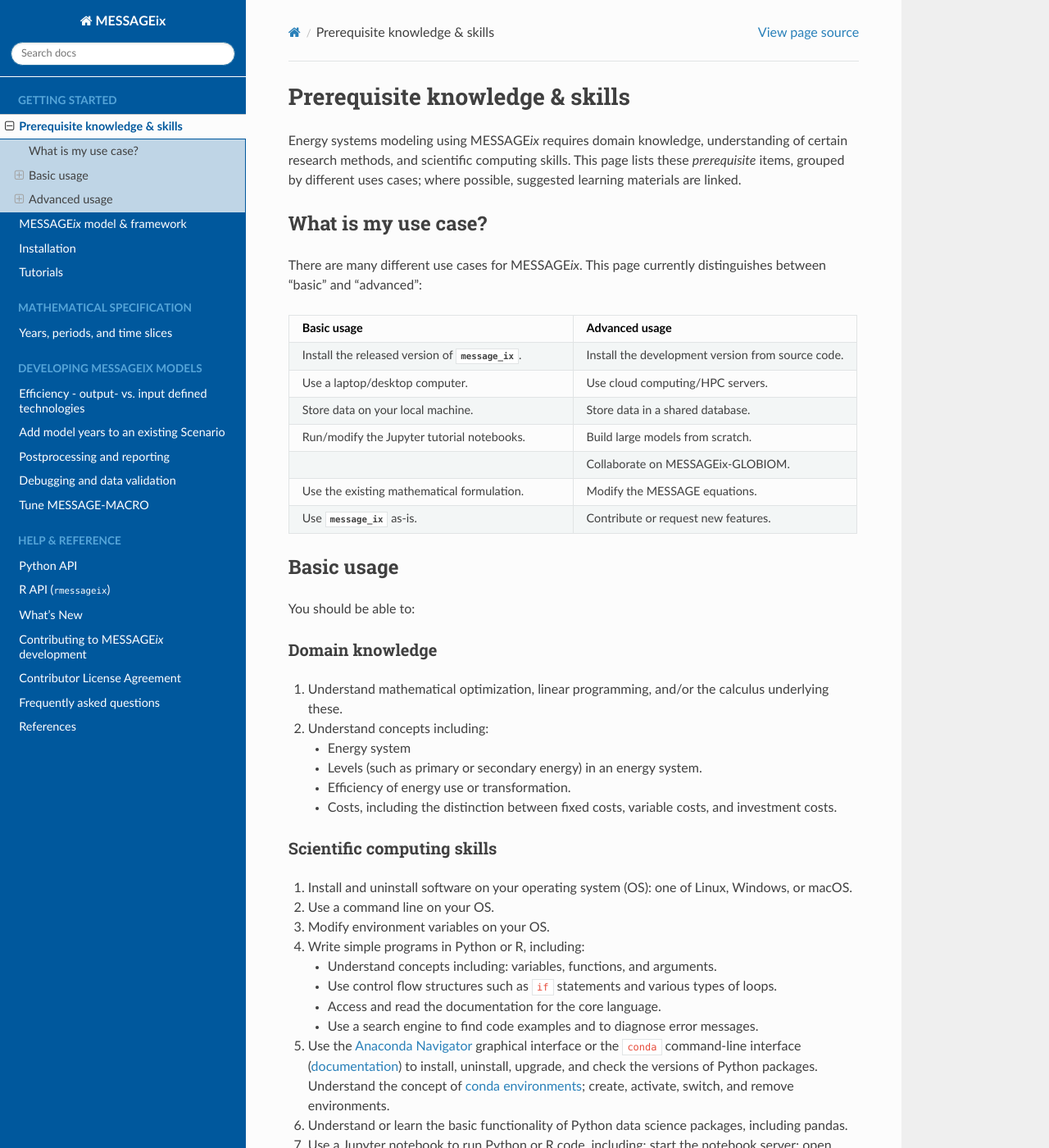
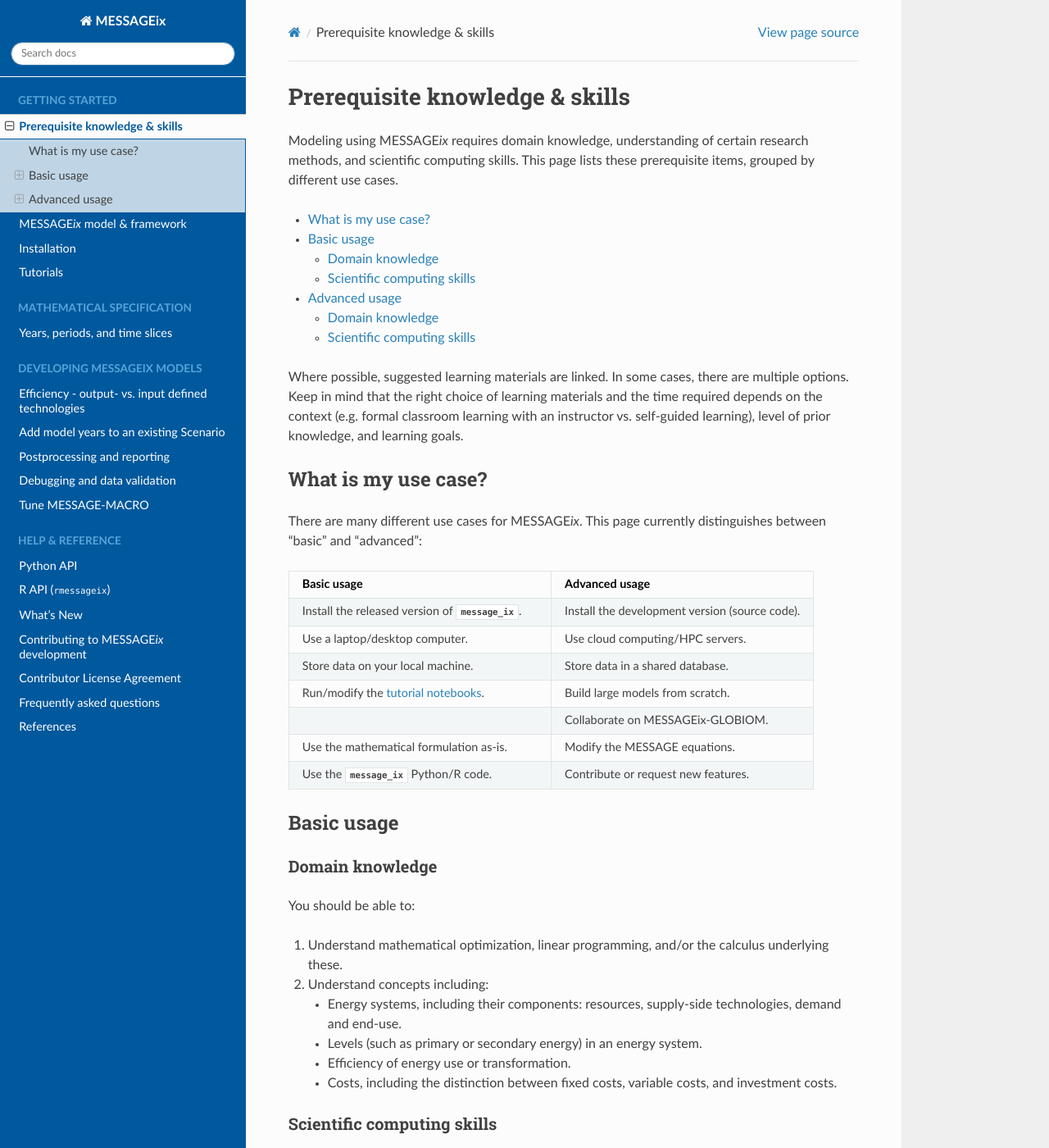
Before and after one commit to iiasa/message_ix, a Sphinx documentation site: the page built from doc/source/prereqs.rst, in a window 1280 px wide and 1400 px high. Shown: the whole window at 82% size. Built offline with Sphinx 7.4.7 and the Read the Docs theme 2.0.0, drawn with Linux system fonts in a browser that asks for light colours; pages that are not in the unit, such as notebooks, are missing from menus; some of the changed text lies outside the part shown.

Commit message:
Update prereq resources

```diff
--- a/doc/source/prereqs.rst
+++ b/doc/source/prereqs.rst
@@ -1,8 +1,14 @@
 Prerequisite knowledge & skills
 *******************************
 
-Energy systems modeling using |MESSAGEix| requires domain knowledge, understanding of certain research methods, and scientific computing skills.
-This page lists these *prerequisite* items, grouped by different uses cases; where possible, suggested learning materials are linked.
+Modeling using |MESSAGEix| requires domain knowledge, understanding of certain research methods, and scientific computing skills.
+This page lists these prerequisite items, grouped by different use cases.
+
+.. contents::
+   :local:
+
+Where possible, suggested learning materials are linked.
+In some cases, there are multiple options. Keep in mind that the right choice of learning materials and the time required depends on the context (e.g. formal classroom learning with an instructor vs. self-guided learning), level of prior knowledge, and learning goals.
 
 
 What is my use case?
@@ -18,40 +24,41 @@
    * - Basic usage
      - Advanced usage
    * - Install the released version of :mod:`message_ix`.
-     - Install the development version from source code.
+     - Install the development version (source code).
    * - Use a laptop/desktop computer.
      - Use cloud computing/HPC servers.
    * - Store data on your local machine.
      - Store data in a shared database.
-   * - Run/modify the Jupyter tutorial notebooks.
+   * - Run/modify the :doc:`tutorial notebooks <tutorials>`.
      - Build large models from scratch.
    * -
      - Collaborate on MESSAGEix-GLOBIOM.
-   * - Use the existing mathematical formulation.
+   * - Use the mathematical formulation as-is.
      - Modify the MESSAGE equations.
-   * - Use :mod:`message_ix` as-is.
+   * - Use the :mod:`message_ix` Python/R code.
      - Contribute or request new features.
 
 Basic usage
 ===========
-You should be able to:
 
 Domain knowledge
 ----------------
+You should be able to:
 
 1. Understand mathematical optimization, linear programming, and/or the calculus underlying these.
 2. Understand concepts including:
 
-   - Energy system
+   - Energy systems, including their components: resources, supply-side technologies, demand and end-use.
    - Levels (such as primary or secondary energy) in an energy system.
    - Efficiency of energy use or transformation.
    - Costs, including the distinction between fixed costs, variable costs, and investment costs.
 
 Scientific computing skills
 ---------------------------
+You should be able to:
 
 1. Install and uninstall software on your operating system (OS): one of Linux, Windows, or macOS.
-2. Use a command line on your OS.
+2. Use a command line on your OS to navigate directories and files, run commands, and view their output.
 3. Modify environment variables on your OS.
 4. Write simple programs in Python or R, including:
 
@@ -60,22 +67,32 @@
    - Access and read the documentation for the core language.
    - Use a search engine to find code examples and to diagnose error messages.
 
+   For Python, `Dive Into Python <https://diveinto.org/python3/table-of-contents.html>`_ is one beginner resource.
+   Many free and paid online courses are available.
+
 5. Use the `Anaconda Navigator <https://docs.anaconda.com/anaconda/navigator/>`_ graphical interface or the ``conda`` command-line interface (`documentation <https://docs.conda.io/projects/conda/en/latest/user-guide/tasks/manage-pkgs.html#installing-packages>`__) to install, uninstall, upgrade, and check the versions of Python packages.
    Understand the concept of `conda environments <https://docs.conda.io/projects/conda/en/latest/user-guide/concepts/environments.html>`_; create, activate, switch, and remove environments.
 6. Understand or learn the basic functionality of Python data science packages, including pandas.
+
+   - `Introductory tutorials <https://pandas.pydata.org/docs/getting_started/index.html#intro-to-pandas>`__ for pandas.
 7. Use a Jupyter notebook to run Python or R code, including: start the notebook server; open, restart, and close notebooks; create and edit cells.
 
-Resources:
+   - `Jupyter notebook <https://jupyter-notebook.readthedocs.io/en/stable/notebook.html>`_ official documentation.
+   - Video introductions to the notebook.
+     `Example 1 <https://www.youtube.com/watch?v=jZ952vChhuI>`_ by Michael Fudge (English, 7 minutes)
+     `Example 2 <https://www.youtube.com/watch?v=HW29067qVWk>`_ by Corey Schafer (English, 30 minutes), both on YouTube.
+     Many are available on other platforms.
+   - An `in-depth tutorial <https://www.datacamp.com/community/tutorials/tutorial-jupyter-notebook>`_ by Karlijn Williams on DataCamp.
 
-- `Dive Into Python <https://diveinto.org/python3/table-of-contents.html>`_.
 
 
 Advanced usage
 ==============
-Depending on the specific use case, you should be able to:
+The following items may be more or less.
 
 Domain knowledge
 ----------------
+You should be able to:
 
 1. Understand concepts including:
 
@@ -84,14 +101,21 @@
 
 Scientific computing skills
 ---------------------------
+You should be able to:
 
-1. Use the ``pip`` command-line interface (`documentation <https://pip.pypa.io/en/stable/user_guide/#installing-packages>`__) to install, uninstall, upgrade, and check the versions of Python packages.
-2. Use the Git version control system and the ``git`` command-line tool to clone repositories, pull, fetch, create branches, and push.
+1. Interact with a server or ‘headless’ computer, i.e. one without a graphical interface, over the command line, using SSH.
+2. Use the ``pip`` command-line interface (`documentation <https://pip.pypa.io/en/stable/user_guide/#installing-packages>`__) to install, uninstall, upgrade, and check the versions of Python packages.
+3. Use the Git version control system and the ``git`` command-line tool to clone repositories, pull, fetch, create branches, and push.
    Optionally, do these things via a graphical program such as GitHub Desktop.
-3. Understand and interact with repositories and issues on GitHub, including:
+
+   - The free `Pro Git book <https://git-scm.com/book/en/v2>`_.
+   - Interactive learning tools on `try.github.io <http://try.github.io/>`_.
+4. Understand and interact with repositories and issues on GitHub, including:
 
    - Find and read the list of issues for a repository.
    - Search within one repository or across all of GitHub.
    - Use GitHub's formatting to produce legible descriptions of code and code errors.
-4. Provide a complete and explicit description of a software error message and how to reproduce it.
-5. Read and understand GAMS code.
+
+   See the `documentation for the GitHub website <https://docs.github.com/en/github>`_ and the `Learning Lab <https://lab.github.com/>`_.
+5. Provide a complete and explicit description of a software error message and how to reproduce it.
+6. Read and understand GAMS code.
```
